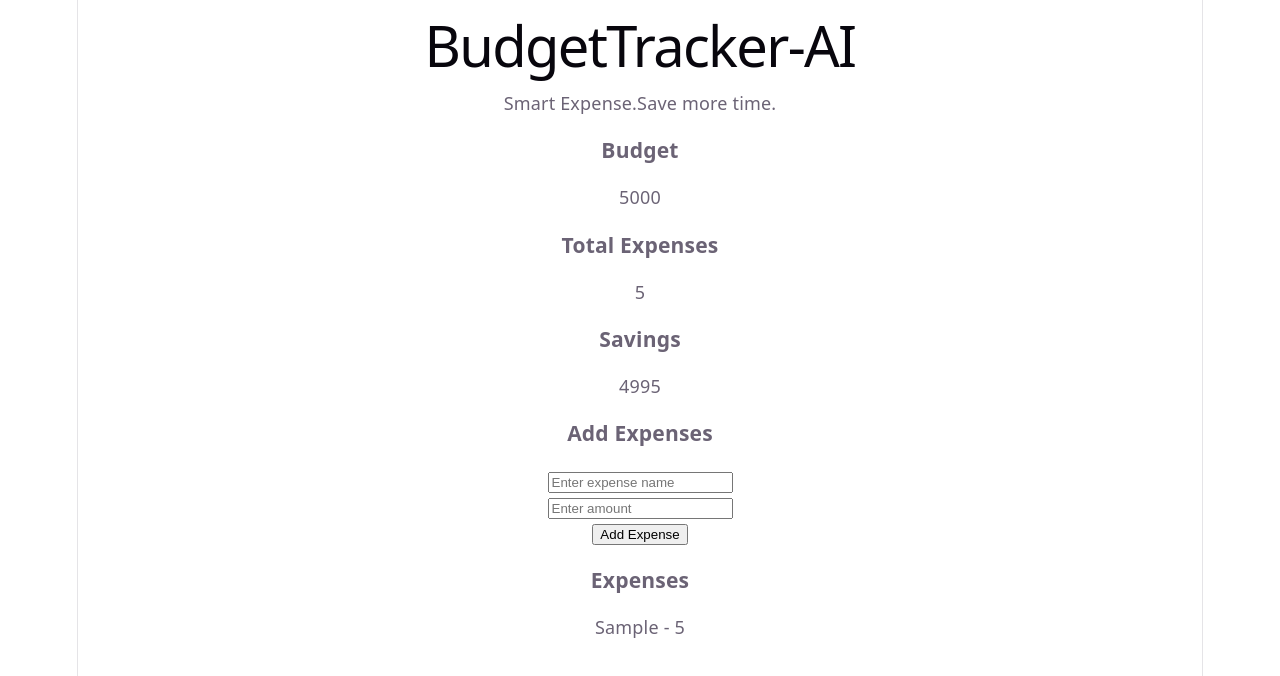
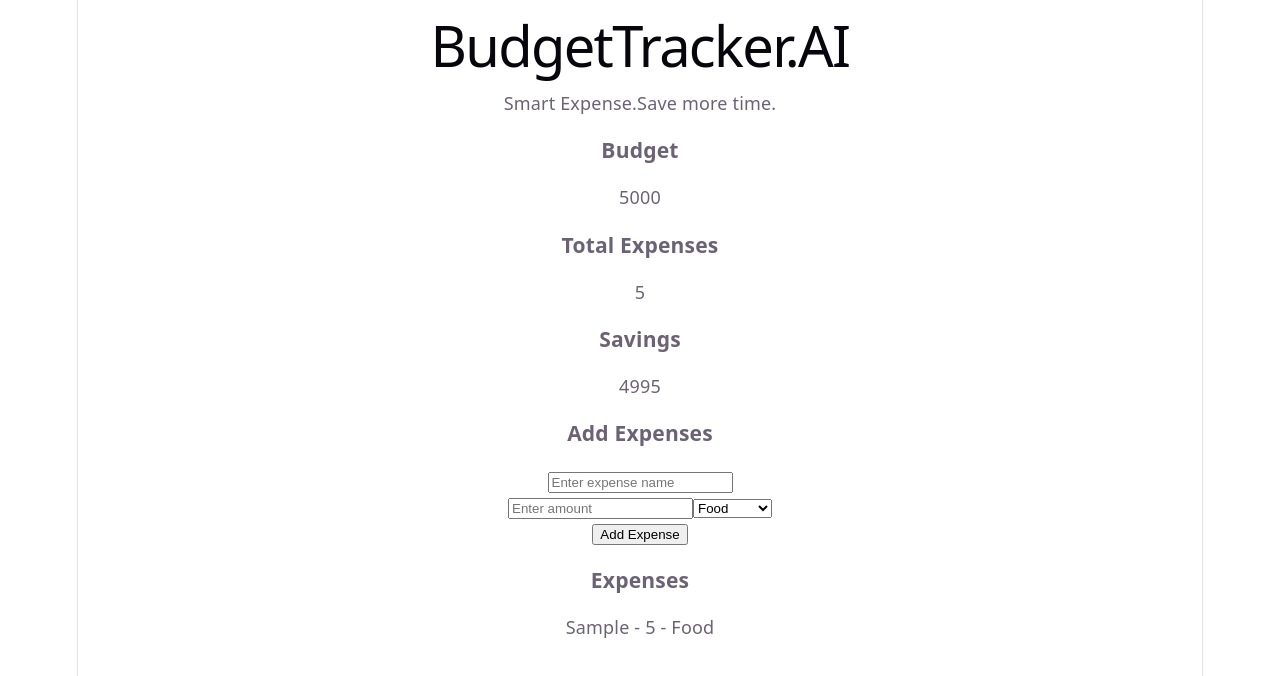
Before and after one commit to devrohitraj838/budgettracker-ai, a React (Vite) app in the folder client/: page / in a window 1280 px wide. Both pictures are taken after typing "Sample", "5" into the empty fields and a click on the button "Add Expense". Shown: the top 676 px of the page. Built offline with nearby package versions, Linux system fonts and the light colour scheme.

Commit message:
add expense categories

```diff
--- a/client/src/components/ExpenseForm.jsx
+++ b/client/src/components/ExpenseForm.jsx
@@ -2,10 +2,12 @@ import { useState } from "react";
 function ExpenseForm({expenses,setExpenses}){
     const[expenseName,setName] = useState("");
     const[expenseAmount,setAmount] = useState("");
+    const[category,setCategory] = useState("Food");
     function handleAddExpense(){
         const newExpense = {
             name : expenseName,
-            amount : expenseAmount
+            amount : expenseAmount,
+            category:category
         };
         setExpenses([...expenses,newExpense]);
         setName("");
@@ -17,6 +19,7 @@ function ExpenseForm({expenses,setExpenses}){
             <input type="text"
             placeholder="Enter expense name"
             value={expenseName}
+
             onChange={(e) => setName(e.target.value)}
             >
             </input>
@@ -27,6 +30,16 @@ function ExpenseForm({expenses,setExpenses}){
             value={expenseAmount}
             onChange={(e) => setAmount(e.target.value)}>
             </input>
+            <select
+            value={category}
+            onChange={(e) => setCategory(e.target.value)}
+            >
+                <option value="Food">Food</option>
+                <option value="Shopping">Shopping</option>
+                <option value="Travel">Travel</option>
+                <option value="Bills">Bills</option>
+
+            </select>
             <br>
             </br>
             <button onClick={handleAddExpense}>Add Expense</button>
@@ -34,7 +47,7 @@ function ExpenseForm({expenses,setExpenses}){
             {
                 expenses.map((expense,index) =>
                 <div key={index}>
-                    <p>{expense.name} - {expense.amount}</p>
+                    <p>{expense.name} - {expense.amount} - {expense.category}</p>
                 </div>
                 )
             }
--- a/client/src/components/navbar.jsx
+++ b/client/src/components/navbar.jsx
@@ -1,7 +1,7 @@
 function Navbar(){
     return(
         <nav>
-            <h1>BudgetTracker-AI</h1>
+            <h1>BudgetTracker.AI</h1>
             <p>Smart Expense.Save more time.</p>
         </nav>
     );
```
